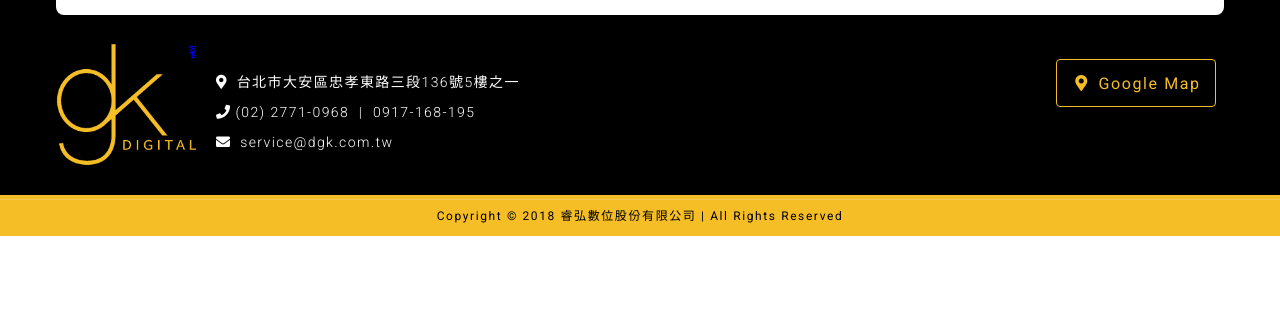
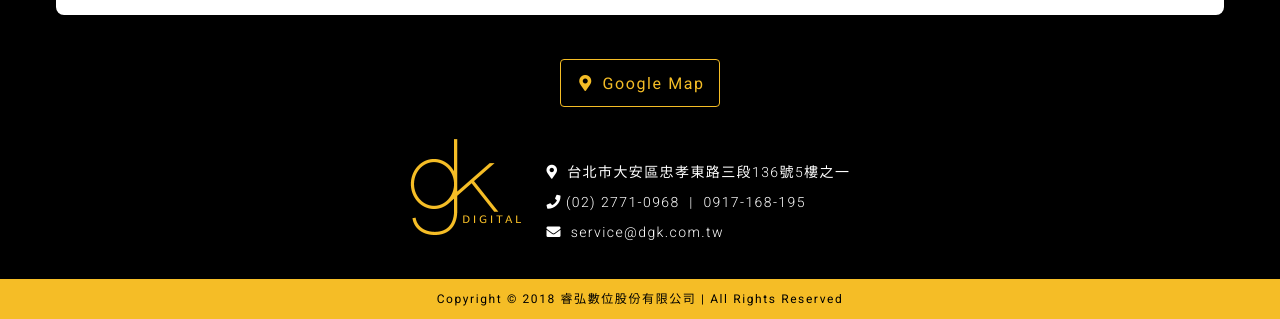
Before and after one commit to dgktw/official-web, a PHP site: page / in a window 1280 px wide. Shown: the part 4129-4448 px from the top of the page. Before the commit the page ends 4365 px from the top, so only its background shows below. Run offline with PHP 8.4, Linux system fonts and the light colour scheme; some libraries are stand-ins or nearby versions.

Commit message:
fix visual issue in footer

```diff
--- a/css/base.css
+++ b/css/base.css
@@ -55,6 +55,7 @@ text-decoration: none;
 		display: block;
 		opacity: 1;
 		visibility: visible;
+        margin-bottom: 20px;
 	}
 }
 
--- a/css/font.css
+++ b/css/font.css
@@ -2,7 +2,7 @@ h1,h2,h3,h4,h5,h6,p{
 /*預設瀏覽器會有margin:10px要先歸零*/
 margin:0;
 padding:0;
-font-family: 'Roboto', sans-serif;
+font-family: 'Roboto','Noto Sans TC', sans-serif;
 font-weight: 300;
 letter-spacing: 0.1em;
 }
--- a/css/hover-effect.css
+++ b/css/hover-effect.css
@@ -31,9 +31,7 @@
 .pj-image {
 	position: relative;
 	display: block;
-	min-height: 100%;
 	max-width: 100%;
-	opacity: 0.8;
 }
 
 .grid figure figcaption {
@@ -45,7 +43,7 @@
 	backface-visibility: hidden;
 }
 .grid figure figcaption.pj-space{
-	padding-top: 12em;
+	padding-top: 10em;
 }
 
 .grid figure figcaption::before,
--- a/css/layout.css
+++ b/css/layout.css
@@ -526,10 +516,10 @@
 
 .contact{
 	width: 100%;
-	height: 1180px;
+	min-height: 1000px;
 	background-color: #f5bd26;
-	-webkit-clip-path: polygon(0% 0%, 100% 10%, 100% 100%, 0% 100%);
-	clip-path: polygon(0% 0%, 100% 10%, 100% 100%, 0% 100%);
+	-webkit-clip-path: polygon(0% 10%, 100% 0%, 100% 100%, 0% 100%);
+	clip-path: polygon(0% 10%, 100% 0%, 100% 100%, 0% 100%);
 	padding-top: 160px;
 }
 
@@ -558,12 +548,11 @@
 }
 
 .map-button{
-	text-align: right;
+	text-align: center;
 	padding-top: 24px;
 }
 
 .footer{
-	height: 500px;
 	background-color: #000;
 	-webkit-clip-path: polygon(0% 0%, 100% 20%, 100% 100%, 0% 100%);
 	clip-path: polygon(0% 0%, 100% 20%, 100% 100%, 0% 100%);
@@ -575,11 +564,11 @@
 }
 
 .footer-logo{
-	/*display: inline-block;*/
-	width: 140px;
-	height: 140px;
+	display: inline-block;
+	width: 111px;
+	height: 100px;
 	background-image: url(../images/DGK-CIS-logo.png);
-	background-position: left;
+	background-position:center;
 	/*撐滿容器*/
 	background-size: contain;
 	background-repeat: no-repeat;
@@ -589,24 +578,29 @@
 	white-space: nowrap;
 	/*超出隱藏*/
 	overflow: hidden;
-	padding: 8px;
-	float: left;
 }
+.footerLittleWrapper {min-height: 50px;width:460px;margin:30px auto 0;}
 
 .info{
-	padding: 32px 16px;
-	float: left;
+	padding:0 16px;
+    margin-bottom: 32px;
+    display: inline-block;
 }
-
+@media(max-width:500px){
+    .footerLittleWrapper{width: 100%;}
+    .footer-logo{display: block;margin:0 auto 20px;}
+    .info{display: block;margin-bottom: 0;padding-bottom: 30px;}
+    .info p{font-size: .75rem;}
+}
 /*------------------------------------*\
   copyright
 \*------------------------------------*/
 
 .copyright{
 	background-color: #f5bd26;
-	height: 36px;
+    padding: 10px 0;
 	text-align: center;
-	line-height: 32px;
+	line-height: 20px;
 	font-size: 12px;
 	font-weight: 400;
 }
--- a/index.html
+++ b/index.html
@@ -22,7 +22,6 @@
     <link rel="stylesheet" href="css/font.css">
     <link rel="stylesheet" href="css/button.css">
     <link rel="stylesheet" href="css/layout.css">
-    <link rel="stylesheet" href="css/fix_sth.css">
     <link rel="icon" href="images/DGK-CIS-favicon.png" type="images/x-icon">
     <!-- 瀑布流 -->
     <link rel="stylesheet" type="text/css" href="css/component.css" />
@@ -30,12 +29,14 @@
     <link rel="stylesheet" href="css/hover-effect.css">
     <!-- fonts -->
     <link href="https://fonts.googleapis.com/css?family=Roboto:100,100i,300,300i,400,400i,500,500i,700,700i,900,900i" rel="stylesheet">
+    <link href="https://fonts.googleapis.com/earlyaccess/notosanstc.css" rel="stylesheet">
     <link rel="stylesheet" href="https://use.fontawesome.com/releases/v5.0.9/css/all.css" integrity="sha384-5SOiIsAziJl6AWe0HWRKTXlfcSHKmYV4RBF18PPJ173Kzn7jzMyFuTtk8JA7QQG1" crossorigin="anonymous">
     <link rel="stylesheet" href="https://use.fontawesome.com/releases/v5.0.9/css/all.css" integrity="sha384-5SOiIsAziJl6AWe0HWRKTXlfcSHKmYV4RBF18PPJ173Kzn7jzMyFuTtk8JA7QQG1" crossorigin="anonymous">
     <!-- 輪播 -->
     <link rel="stylesheet" href="plugin/owl.carousel/assets/owl.carousel.css">
 
 </head>
+
 <body>
     <div id="totop" class="wrapper">
         <!-- start gototop -->
@@ -328,27 +329,22 @@
                             <div id="map"></div>
                         </div>
                     </div>
-                <div class="footer">
-                    <div class="container">
-                        <div class="footer-content">
-                            <!-- <div class="row"> -->
-                                <!-- <div class="col-lg-2"> -->
+                    <div class="footer">
+                        <div class="container">
+                            <div class="footer-content">
+                                <div class="map-button">
+                                    <a href="https://goo.gl/maps/oCUkqmT1hR42" target="_blank" class="btn btn-primary ">
+                                        <i class="fas fa-map-marker-alt"></i>&nbsp;Google Map
+                                    </a>
+                                </div>
+                                <div class="footerLittleWrapper">
                                     <a href="index.html" class="footer-logo">睿弘數位股份有限公司</a>
-                                <!-- </div> -->
-                                <!-- <div class="col-lg-7"> -->
                                     <div class="info white-font">
                                         <p><i class="fas fa-map-marker-alt"></i>&nbsp;<a href="https://goo.gl/maps/oCUkqmT1hR42" target="_blank" class="white-font">台北市大安區忠孝東路三段136號5樓之一</a></p>
                                         <p><i class="fas fa-phone"></i><a href="tel:02-2771-0968" class="white-font">(02) 2771-0968</a>&nbsp;&nbsp;|&nbsp;&nbsp;<a href="tel:0917-168-195" class="white-font">0917-168-195</a></p>
                                         <p><i class="fas fa-envelope"></i>&nbsp;<a href="mailto:service@dgk.com.tw?Subject=Hello%20again" class="white-font" target="_top">service@dgk.com.tw</a></p>
                                     </div>
-                                <!-- </div> -->
-                                <!-- <div class="col-lg-3"> -->
-                                    <div class="map-button">
-                                            <a href="https://goo.gl/maps/oCUkqmT1hR42" target="_blank" class="btn btn-primary ">
-                                                <i class="fas fa-map-marker-alt"></i>&nbsp;Google Map
-                                            </a>
-                                    </div>
-                                <!-- </div> -->
+                                </div>
                             </div>
                         </div>
                     </div>
```
Also changed, not shown: other parts of css/layout.css (+24 -34 lines).
